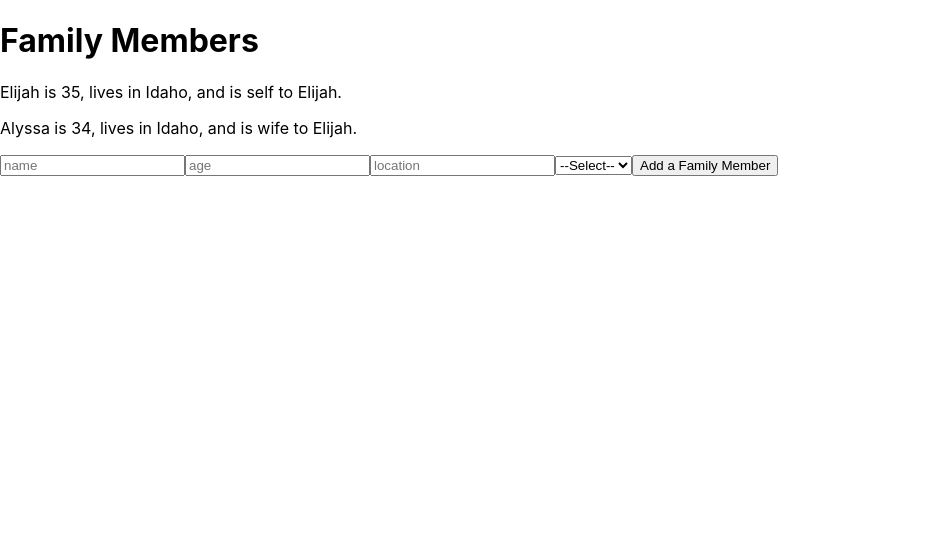
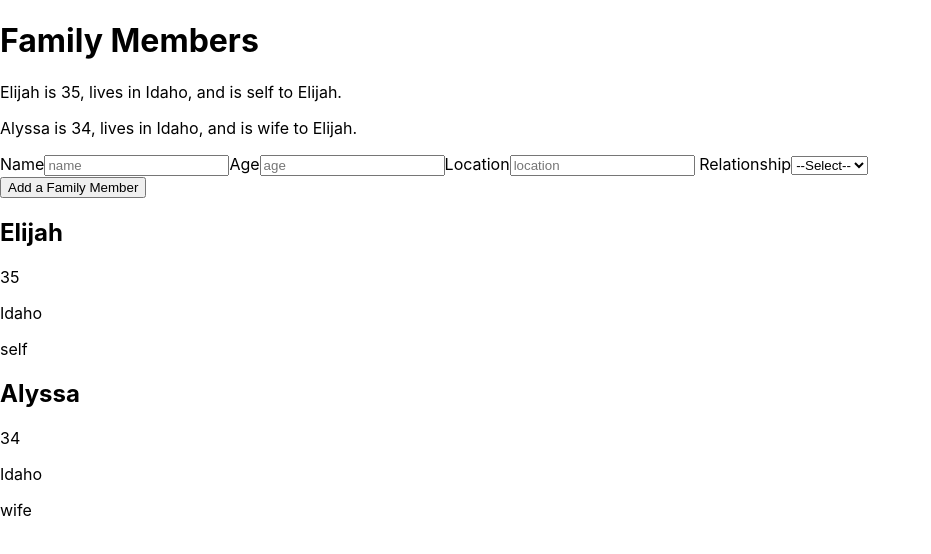
Before and after one commit to bloominstituteoftechnology/team-builder, a React (Create React App) app: page / in a window 1280 px wide. Shown: the top 554 px of the page, without its empty margins (0-931 px from the left). Built offline with nearby package versions, Linux system fonts and the light colour scheme.

Commit message:
looks right but I cannot type in the form

```diff
--- a/src/App.js
+++ b/src/App.js
@@ -1,7 +1,8 @@
 
 import './App.css';
 import React, {useState} from 'react'
-import FamilyMembers from './FamilyMembers'
+import FamilyForm from './FamilyForm'
+import FamilyMember from './FamilyMembers'
 
 
 const initialFormValues ={
@@ -20,14 +21,13 @@ function App() {
   const [formValues, setFormValues] = useState(initialFormValues);
   const [familyMembers, setFamilyMembers] = useState(family);
 
-  const change = (evt) => {
+  const change = (inputName, inputValue) => {
     // console.log(evt)
-      setFormValues({ ...formValues, [evt.target.name]: evt.target.value})
+      setFormValues({ ...formValues, [inputName]: inputValue})
     }
 
 
-  const submit = (evt) => {
-    evt.preventDefault();
+  const submit = () => {
     const newFamilyMember = {
       name: formValues.name,
       age: formValues.age,
@@ -43,9 +43,7 @@ function App() {
   }
 
 
-  // if (!familyMembers.name||!familyMembers.age||!familyMembers.location||!familyMembers.relationship) {
-  //   return
-  // }
+
 
   return (
     <div className="container">
@@ -53,40 +51,20 @@ function App() {
       {familyMembers.map((familyMember, index) => {
         return <p key= {index}> {familyMember.name} is {familyMember.age}, lives in {familyMember.location}, and is {familyMember.relationship} to Elijah.</p>
       })}
-      <form onSubmit={submit}>
+      <FamilyForm
+      value={formValues}
+      update= {change}
+      submit= {submit}
+      />
+      {
+        familyMembers.map((familyMember, index) => {
+          return (
+            <FamilyMember key={index} details={familyMember}/>
+          )
+        })
+      }
 
-        <input
-        name= "name"
-        type= "text"
-        value= {formValues.name}
-        onChange={change}
-        placeholder= "name"
-        />
-          <input
-        name= "age"
-        type= "text"
-        value= {formValues.age}
-        onChange={change}
-        placeholder= "age"
-        />
-        <input
-        name= "location"
-        type= "text"
-        value= {formValues.location}
-        onChange={change}
-        placeholder="location"
-        />
-          <select value = {formValues.relationship} name= "relationship" onChange={change} >
-            <option value= "">--Select--</option>
-            <option value= "self"> Self </option>
-            <option value= "wife"> Wife </option>
-            <option value= "son" > Son </option>
-            <option value= "daughter"> Daughter </option>
-          </select>
-        <input  type= "submit" value= "Add a Family Member"/>
-      </form>
-      {/* <FamilyMembers */}
-      {/* values={formValues}/> */}
+
     </div>
   );
 }
--- /dev/null
+++ b/src/FamilyForm.js
@@ -0,0 +1,78 @@
+const FamilyMember= (props) => {
+    const {value, update, submit} = props
+
+    const onChange = (evt) =>{
+        const name = evt.target.name;
+        const age = evt.target.age;
+        const location = evt.target.location;
+        const relationship= evt.target.location;
+        update(name, age, location, relationship)
+        console.log(name)
+    }
+
+    const onSubmit= evt => {
+        evt.preventDefault()
+        submit()
+    }
+
+
+
+    return (
+            <form className="form container">
+                <div className="form inputs">
+                    <label>Name
+                        <input
+                        name= "name"
+                        type= "text"
+                        value= {value.name}
+                        onChange={update}
+                        placeholder= "name"
+                        />
+                    </label>
+
+                    <label>Age
+                        <input
+                        name= "age"
+                        type= "text"
+                        value= {value.age}
+                        onChange={update}
+                        placeholder= "age"
+                        />
+                    </label>
+
+                    <label>Location
+                        <input
+                        name= "location"
+                        type= "text"
+                        value= {value.location}
+                        onChange={update}
+                        placeholder="location"
+                        />
+                    </label>
+
+                    <label> Relationship
+                        <select value = {value.relationship} name= "relationship" onChange={update} >
+                            <option value= "">--Select--</option>
+                            <option value= "self"> Self </option>
+                            <option value= "wife"> Wife </option>
+                            <option value= "son" > Son </option>
+                            <option value= "daughter"> Daughter </option>
+                            <option value= "sister">Sister</option>
+                            <option value= "brother">Brother</option>
+                            <option value= "mother">Mother</option>
+                            <option value= "father"> Father</option>
+                        </select>
+                    </label>
+                <div onSubmit={submit}>
+                </div>
+                    <input  type= "submit" value= "Add a Family Member"/>
+                </div>
+
+
+
+            </form>
+
+    )
+}
+
+export default FamilyMember
--- a/src/FamilyMembers.js
+++ b/src/FamilyMembers.js
@@ -0,0 +1,22 @@
+import React from 'react'
+
+
+const FamilyMember = (props) => {
+    const {details} = props
+
+
+
+
+
+
+    return (
+        <div className="Family-member-container">
+            <h2>{details.name} </ h2>
+            <p>{details.age}</p>
+            <p>{details.location}</p>
+            <p>{details.relationship}</p>
+        </div>
+    )
+}
+
+export default FamilyMember
```
Also changed, not shown: src/FamilyMember.js (deleted).
